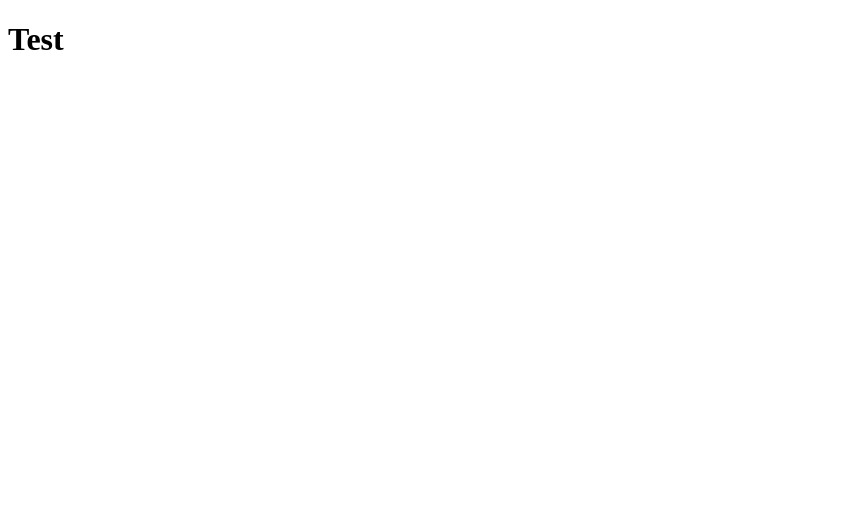
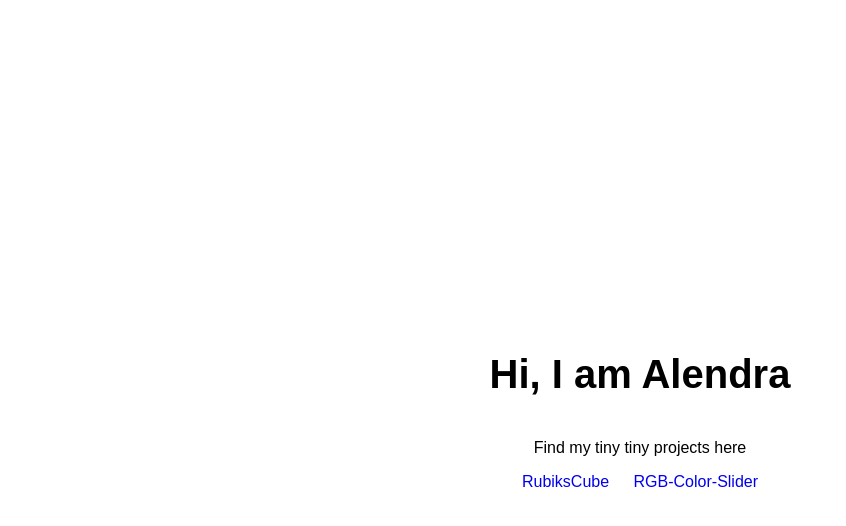
Before and after one commit to OpsAhmad/OpsAhmad.github.io, a plain HTML site: page index.html in a window 1280 px wide. Shown: the whole page, without its empty margins (0-846 px from the left). Drawn offline with Linux system fonts and the light colour scheme.

Commit message:
simple landing page

```diff
--- a/index.html
+++ b/index.html
@@ -3,9 +3,15 @@
   <head>
     <meta charset="UTF-8" />
     <meta name="viewport" content="width=device-width, initial-scale=1.0" />
+    <link rel="stylesheet" href="./style/style.css" />
     <title>Alendra Github Pages</title>
   </head>
   <body>
-    <h1>Test</h1>
+    <h1>Hi, I am Alendra</h1>
+    <p>Find my tiny tiny projects here</p>
+    <div>
+      <a href="rubiks/index.html">RubiksCube</a>
+      <a href="rgb/index.html">RGB-Color-Slider</a>
+    </div>
   </body>
 </html>
--- /dev/null
+++ b/style/style.scss
@@ -0,0 +1,16 @@
+body {
+  display: flex;
+  flex-direction: column;
+  justify-content: center;
+  align-items: center;
+  height: 100vh;
+  font-family: sans-serif;
+}
+h1 {
+  font-size: 40px;
+  font-weight: bold;
+}
+a {
+  text-decoration: none;
+  margin: 0 10px;
+}
```
Also changed, not shown: style/style.css (added), 1 other file.
